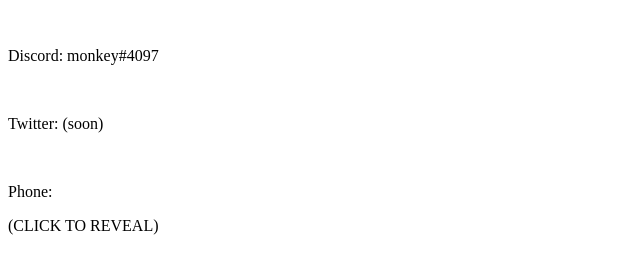
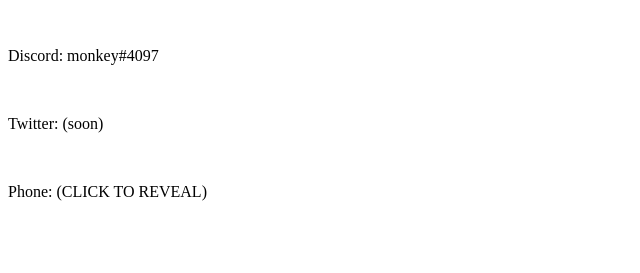
Before and after one commit to spergmoment/website-test, a plain HTML site: page contact.html in a window 1280 px wide. Shown: the part 101-374 px from the top of the page, without its empty margins (0-640 px from the left). Drawn offline with Linux system fonts and the light colour scheme.

Commit message:
Update contact.html

```diff
--- a/contact.html
+++ b/contact.html
@@ -8,10 +8,10 @@
 <p>Email: bottomtext97@gmail.com</p><br>
 <p>Discord: monkey#4097</p><br>
 <p>Twitter: (soon)</p><br>
-<p>Phone: </p><p onclick="reveal()" id="phone">(CLICK TO REVEAL)</p>
+<p onclick="reveal()" id="phone">Phone: (CLICK TO REVEAL)</p>
 <script>
 let reveal = () => {
-  document.getElementById('phone').innerHTML = "+1 (513) 435-6946"
+  document.getElementById('phone').innerHTML = "Phone: +1 (513) 435-6946"
 };
 </body>
 </html>
```
